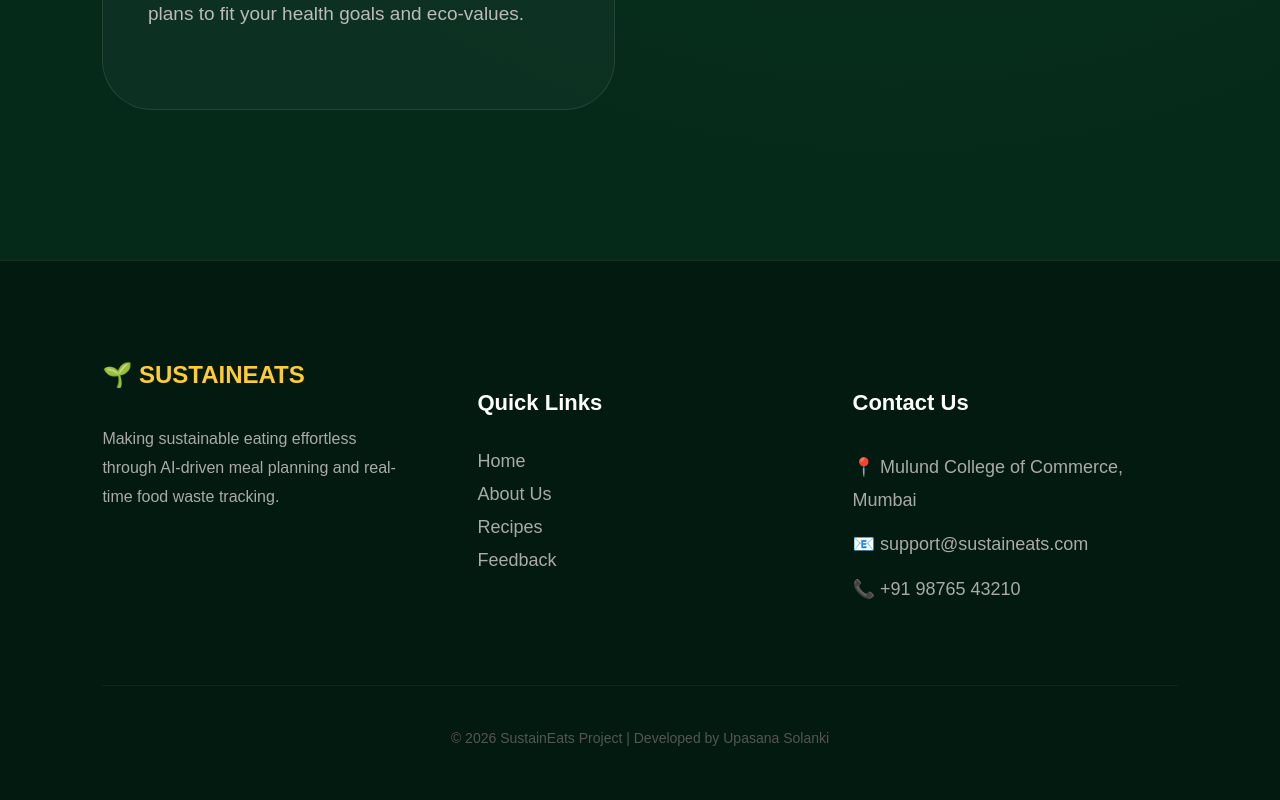
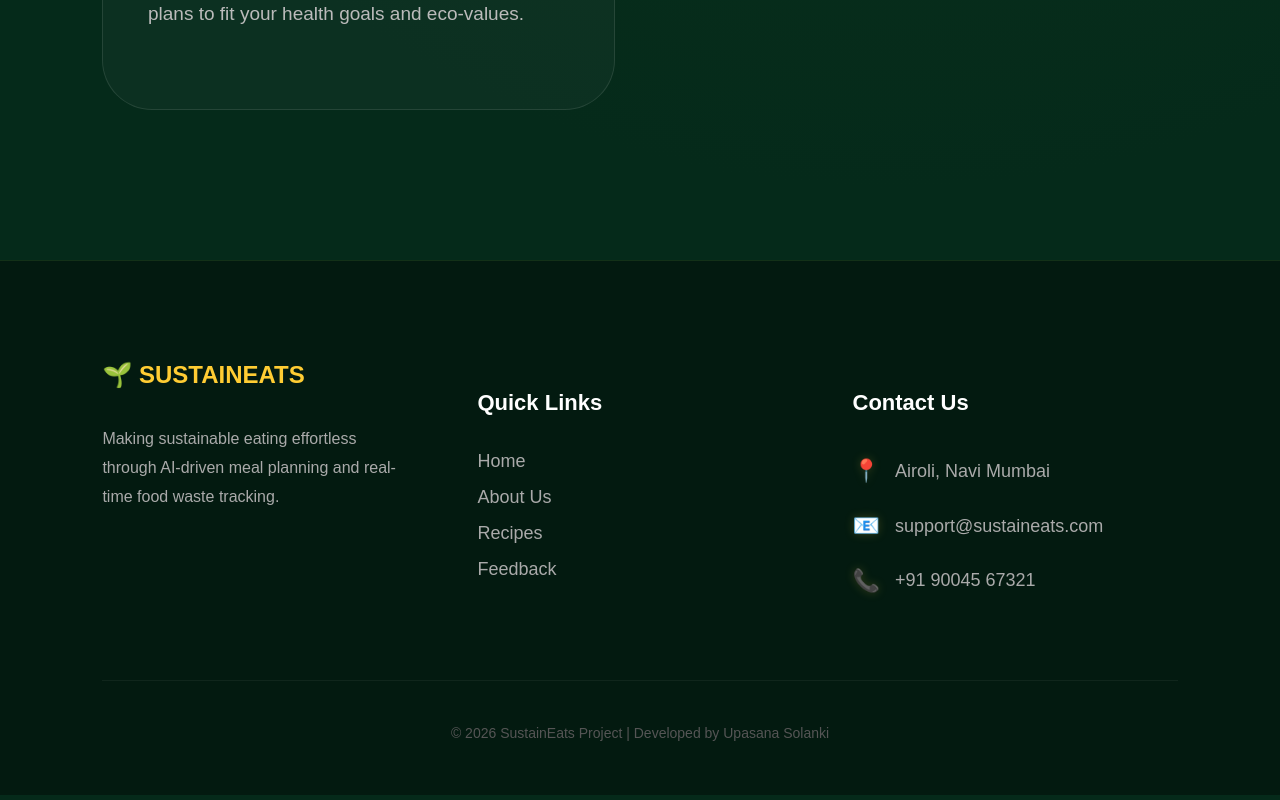
Before and after one commit to Upasana1611/sustaineats-frontend, a React (Vite) app: page /home in a window 1280 px wide. Shown: the part 2021-2821 px from the top of the page. Built offline with nearby package versions, Linux system fonts and the light colour scheme.

Commit message:
style: Enhance footer contact section

```diff
--- a/src/Home.jsx
+++ b/src/Home.jsx
@@ -162,9 +162,18 @@ const Home = () => {
           <div style={footerColumn}>
             <h4 style={footerHeading}>Contact Us</h4>
             <ul style={footerList}>
-              <li style={footerInfo}>📍 Mulund College of Commerce, Mumbai</li>
-              <li style={footerInfo}>📧 support@sustaineats.com</li>
-              <li style={footerInfo}>📞 +91 98765 43210</li>
+              <li style={footerInfoItem}>
+                <span style={footerIcon}>📍</span>
+                <span>Airoli, Navi Mumbai</span>
+              </li>
+              <li style={footerInfoItem}>
+                <span style={footerIcon}>📧</span>
+                <a href="mailto:support@sustaineats.com" style={footerInfoLink}>support@sustaineats.com</a>
+              </li>
+              <li style={footerInfoItem}>
+                <span style={footerIcon}>📞</span>
+                <a href="tel:+919004567321" style={footerInfoLink}>+91 90045 67321</a>
+              </li>
             </ul>
           </div>
         </div>
@@ -233,9 +242,30 @@ const footerColumn = { display: 'flex', flexDirection: 'column', gap: '20px' };
 const footerLogo = { fontSize: '24px', fontWeight: 'bold', color: '#ffcc33', display: 'flex', alignItems: 'center', gap: '10px' };
 const footerAboutText = { color: '#aaa', fontSize: '16px', lineHeight: '1.8', maxWidth: '300px' };
 const footerHeading = { fontSize: '22px', fontWeight: 'bold', color: 'white', marginBottom: '15px' };
-const footerList = { listStyle: 'none', padding: 0, margin: 0, display: 'flex', flexDirection: 'column', gap: '12px' };
-const footerLink = { color: '#aaa', textDecoration: 'none', fontSize: '18px' };
-const footerInfo = { color: '#aaa', fontSize: '18px', lineHeight: '1.8' };
+const footerList = { listStyle: 'none', padding: 0, margin: 0, display: 'flex', flexDirection: 'column', gap: '15px' };
+const footerLink = { color: '#aaa', textDecoration: 'none', fontSize: '18px', transition: 'all 0.3s ease' };
+
+const footerInfoItem = {
+  display: 'flex',
+  alignItems: 'center',
+  gap: '15px',
+  color: '#aaa',
+  fontSize: '18px',
+  lineHeight: '1.8',
+  transition: 'transform 0.3s ease'
+};
+
+const footerIcon = {
+  fontSize: '22px',
+  filter: 'drop-shadow(0 0 5px rgba(255,204,51,0.2))'
+};
+
+const footerInfoLink = {
+  color: 'inherit',
+  textDecoration: 'none',
+  transition: 'color 0.3s ease'
+};
+
 const footerBottom = { marginTop: '80px', paddingTop: '30px', borderTop: '1px solid rgba(255, 255, 255, 0.05)', textAlign: 'center', color: '#555', fontSize: '14px' };
 
 export default Home;
```
Lines whose indentation alone changed are shown as unchanged.
